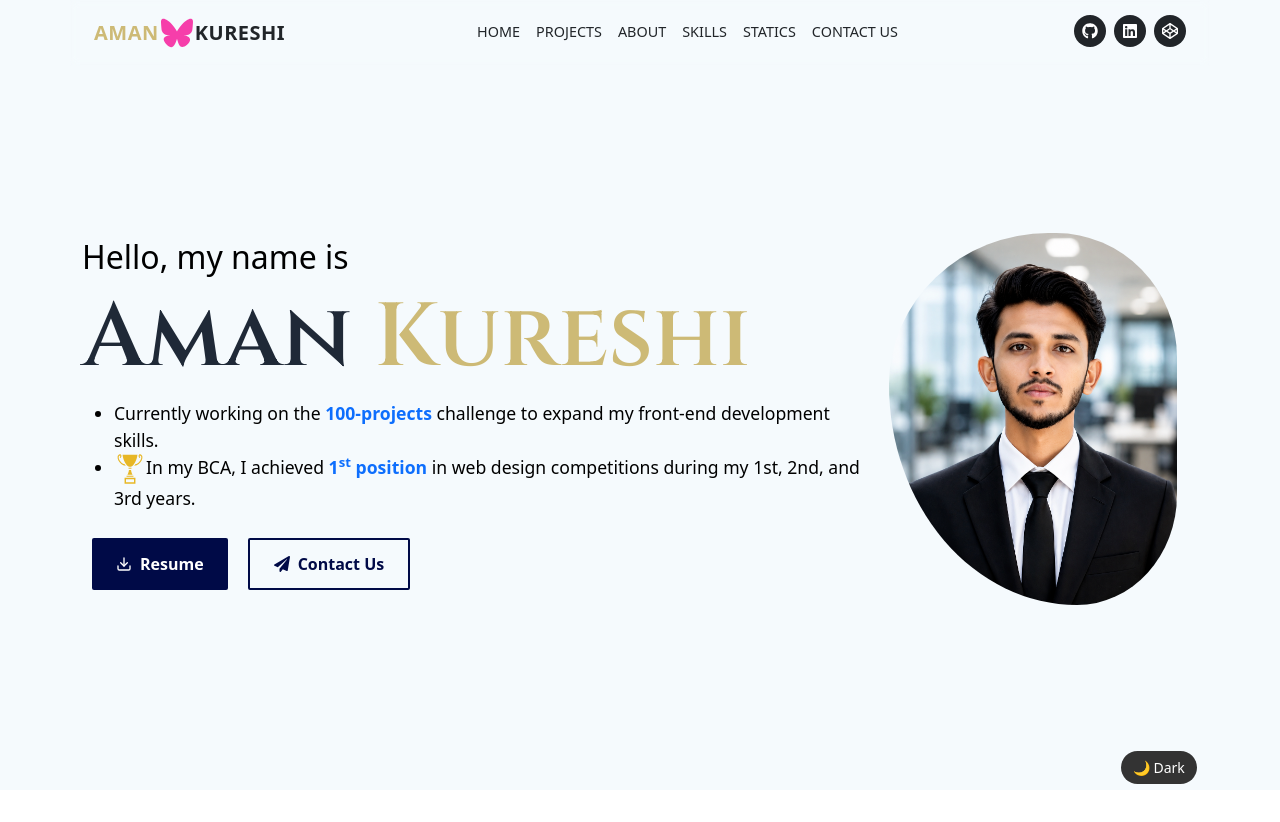
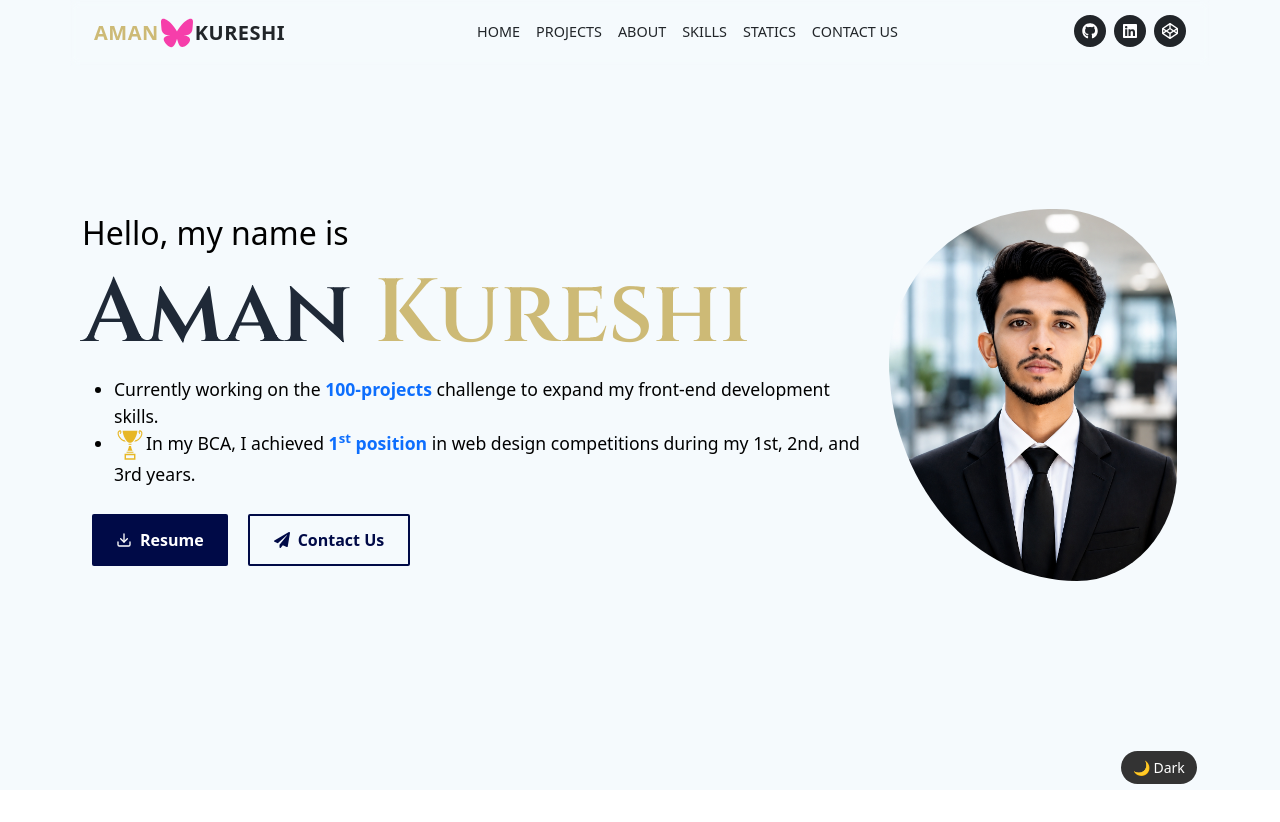
Before and after one commit to amankureshi/portfolio-2025, a React (Vite) app: page / in a window 1280 px wide. Shown: the top 822 px of the page. Built offline with nearby package versions, Linux system fonts and the light colour scheme.

Commit message:
added container

```diff
--- a/src/Components/HeroSection.jsx
+++ b/src/Components/HeroSection.jsx
@@ -16,7 +16,7 @@ const HeroSection = ({ darkMode }) => {
       id="home"
       to="home"
     >
-      <main className="hero-content container mt-5">
+      <main className="hero-content container">
         <div
           className="animation-text"
           data-aos="fade-right"
```
